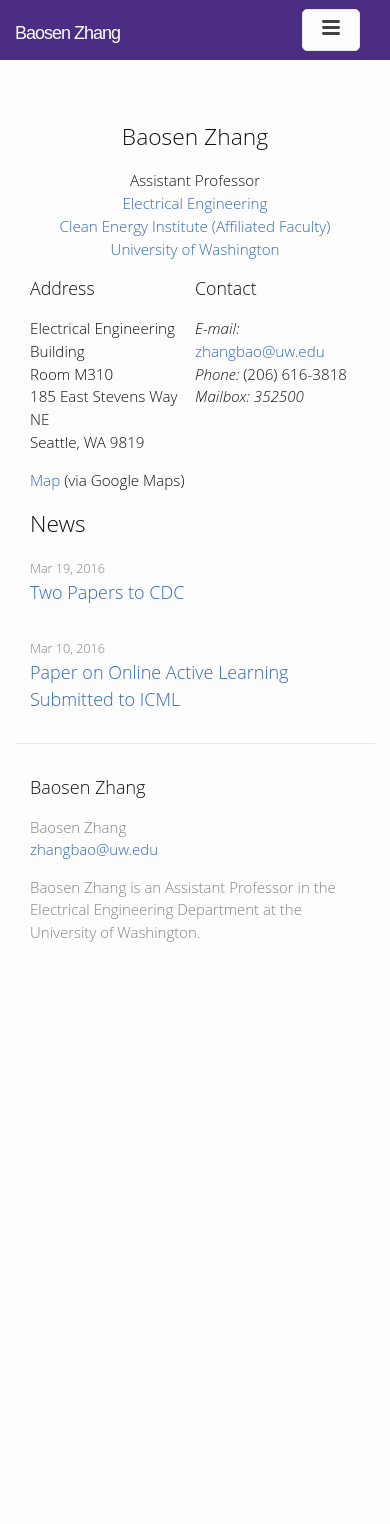
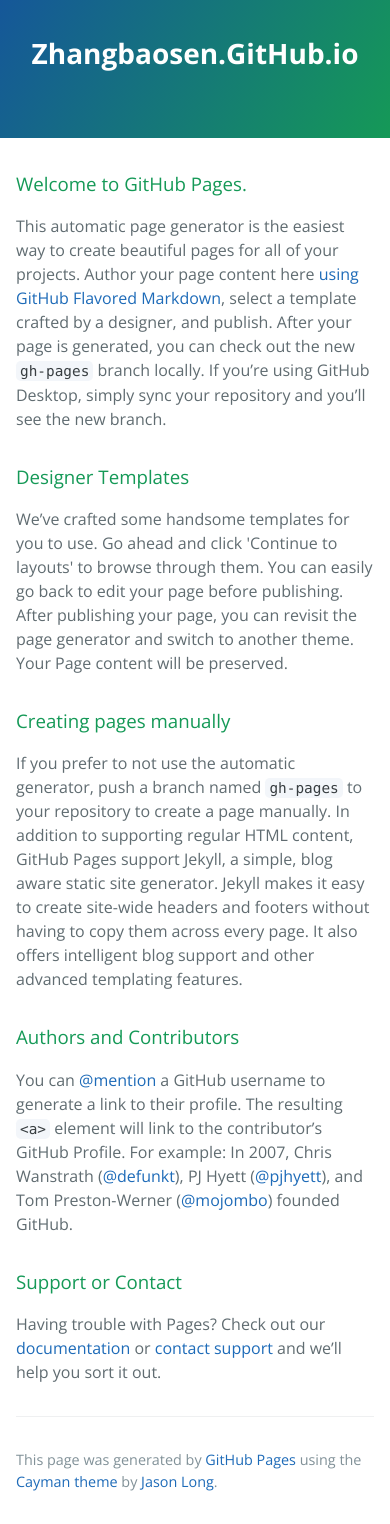
Before and after one commit to zhangbaosen/zhangbaosen.github.io, a Jekyll site: the page index.html, which Jekyll copies as it is, in a window 390 px wide. Built offline with Jekyll 4.4.1, drawn with Linux system fonts in a browser that asks for light colours; before the commit the page ends 1048 px from its top, so only the background shows below that.

Commit message:
Replace master branch with page content via GitHub

```diff
--- a/index.html
+++ b/index.html
@@ -1,53 +1,53 @@
----
-layout: default
----
-    <div class="page-content">
-      <div class="wrapper">
-        <div class="container">
-  <div class="jumbotron">
-    <center>
-    <h2>
-    Baosen Zhang
-    </h2>
-    <p>
-      Assistant Professor<br>
-      <a href="http://www.ee.washington.edu/"> Electrical Engineering</a><br>
-      <a href="http://www.cei.washington.edu/"> Clean Energy Institute (Affiliated Faculty)</a><br>
-      <a href="http://www.washington.edu/"> University of Washington</a>
-    </p>
-    </center>
-  </div>
-<div style="width: 50%; float:left">
-  <h3>Address</h3>
-  <p>
-  Electrical Engineering Building<br>
-  Room M310<br>
-  185 East Stevens Way NE<br>
-  Seattle, WA 9819<br>
-  </p>
-  <p><a href="https://goo.gl/maps/vtEPg1MaD6n">Map</a> (via Google Maps) </p>
-</div>
+<!DOCTYPE html>
+<html lang="en-us">
+  <head>
+    <meta charset="UTF-8">
+    <title>Zhangbaosen.GitHub.io by zhangbaosen</title>
+    <meta name="viewport" content="width=device-width, initial-scale=1">
+    <link rel="stylesheet" type="text/css" href="stylesheets/normalize.css" media="screen">
+    <link href='https://fonts.googleapis.com/css?family=Open+Sans:400,700' rel='stylesheet' type='text/css'>
+    <link rel="stylesheet" type="text/css" href="stylesheets/stylesheet.css" media="screen">
+    <link rel="stylesheet" type="text/css" href="stylesheets/github-light.css" media="screen">
+  </head>
+  <body>
+    <section class="page-header">
+      <h1 class="project-name">Zhangbaosen.GitHub.io</h1>
+      <h2 class="project-tagline"></h2>
+    </section>
 
-<div style="width: 50%; float:right">
-   <h3>Contact</h3>
-      <p><em>E-mail:</em> <a href="mailto:zhangbao@uw.edu">zhangbao@uw.edu</a> <br>
-      <em>Phone:</em> (206) 616-3818 <br>
-      <em>Mailbox: 352500</em> </p>
-</div>
+    <section class="main-content">
+      <h3>
+<a id="welcome-to-github-pages" class="anchor" href="#welcome-to-github-pages" aria-hidden="true"><span aria-hidden="true" class="octicon octicon-link"></span></a>Welcome to GitHub Pages.</h3>
 
-<div style="width: 100%; float:left">
+<p>This automatic page generator is the easiest way to create beautiful pages for all of your projects. Author your page content here <a href="https://guides.github.com/features/mastering-markdown/">using GitHub Flavored Markdown</a>, select a template crafted by a designer, and publish. After your page is generated, you can check out the new <code>gh-pages</code> branch locally. If you’re using GitHub Desktop, simply sync your repository and you’ll see the new branch.</p>
 
-<h2> News </h2>
+<h3>
+<a id="designer-templates" class="anchor" href="#designer-templates" aria-hidden="true"><span aria-hidden="true" class="octicon octicon-link"></span></a>Designer Templates</h3>
 
-  <ul class="post-list">
-    {% for post in site.posts %}
-      <li>
-        <h4>
-        <span class="post-meta">{{ post.date | date: "%b %-d, %Y" }}</span>
-          <a class="post-link" href="{{ post.url | prepend: site.baseurl }}">{{ post.title }}</a>
-        </h4>
-      </li>
-    {% endfor %}
-  </ul>
+<p>We’ve crafted some handsome templates for you to use. Go ahead and click 'Continue to layouts' to browse through them. You can easily go back to edit your page before publishing. After publishing your page, you can revisit the page generator and switch to another theme. Your Page content will be preserved.</p>
 
-</div>
+<h3>
+<a id="creating-pages-manually" class="anchor" href="#creating-pages-manually" aria-hidden="true"><span aria-hidden="true" class="octicon octicon-link"></span></a>Creating pages manually</h3>
+
+<p>If you prefer to not use the automatic generator, push a branch named <code>gh-pages</code> to your repository to create a page manually. In addition to supporting regular HTML content, GitHub Pages support Jekyll, a simple, blog aware static site generator. Jekyll makes it easy to create site-wide headers and footers without having to copy them across every page. It also offers intelligent blog support and other advanced templating features.</p>
+
+<h3>
+<a id="authors-and-contributors" class="anchor" href="#authors-and-contributors" aria-hidden="true"><span aria-hidden="true" class="octicon octicon-link"></span></a>Authors and Contributors</h3>
+
+<p>You can <a href="https://help.github.com/articles/basic-writing-and-formatting-syntax/#mentioning-users-and-teams" class="user-mention">@mention</a> a GitHub username to generate a link to their profile. The resulting <code>&lt;a&gt;</code> element will link to the contributor’s GitHub Profile. For example: In 2007, Chris Wanstrath (<a href="https://github.com/defunkt" class="user-mention">@defunkt</a>), PJ Hyett (<a href="https://github.com/pjhyett" class="user-mention">@pjhyett</a>), and Tom Preston-Werner (<a href="https://github.com/mojombo" class="user-mention">@mojombo</a>) founded GitHub.</p>
+
+<h3>
+<a id="support-or-contact" class="anchor" href="#support-or-contact" aria-hidden="true"><span aria-hidden="true" class="octicon octicon-link"></span></a>Support or Contact</h3>
+
+<p>Having trouble with Pages? Check out our <a href="https://help.github.com/pages">documentation</a> or <a href="https://github.com/contact">contact support</a> and we’ll help you sort it out.</p>
+
+      <footer class="site-footer">
+
+        <span class="site-footer-credits">This page was generated by <a href="https://pages.github.com">GitHub Pages</a> using the <a href="https://github.com/jasonlong/cayman-theme">Cayman theme</a> by <a href="https://twitter.com/jasonlong">Jason Long</a>.</span>
+      </footer>
+
+    </section>
+
+
+  </body>
+</html>
--- /dev/null
+++ b/stylesheets/github-light.css
@@ -0,0 +1,115 @@
+/*
+   Copyright 2014 GitHub Inc.
+
+   Licensed under the Apache License, Version 2.0 (the "License");
+   you may not use this file except in compliance with the License.
+   You may obtain a copy of the License at
+
+       http://www.apache.org/licenses/LICENSE-2.0
+
+   Unless required by applicable law or agreed to in writing, software
+   distributed under the License is distributed on an "AS IS" BASIS,
+   WITHOUT WARRANTIES OR CONDITIONS OF ANY KIND, either express or implied.
+   See the License for the specific language governing permissions and
+   limitations under the License.
+
+*/
+
+.pl-c /* comment */ {
+  color: #969896;
+}
+
+.pl-c1      /* constant, markup.raw, meta.diff.header, meta.module-reference, meta.property-name, support, support.constant, support.variable, variable.other.constant */,
+.pl-s .pl-v /* string variable */ {
+  color: #0086b3;
+}
+
+.pl-e  /* entity */,
+.pl-en /* entity.name */ {
+  color: #795da3;
+}
+
+.pl-s .pl-s1 /* string source */,
+.pl-smi      /* storage.modifier.import, storage.modifier.package, storage.type.java, variable.other, variable.parameter.function */ {
+  color: #333;
+}
+
+.pl-ent /* entity.name.tag */ {
+  color: #63a35c;
+}
+
+.pl-k /* keyword, storage, storage.type */ {
+  color: #a71d5d;
+}
+
+.pl-pds              /* punctuation.definition.string, string.regexp.character-class */,
+.pl-s                /* string */,
+.pl-s .pl-pse .pl-s1 /* string punctuation.section.embedded source */,
+.pl-sr               /* string.regexp */,
+.pl-sr .pl-cce       /* string.regexp constant.character.escape */,
+.pl-sr .pl-sra       /* string.regexp string.regexp.arbitrary-repitition */,
+.pl-sr .pl-sre       /* string.regexp source.ruby.embedded */ {
+  color: #183691;
+}
+
+.pl-v /* variable */ {
+  color: #ed6a43;
+}
+
+.pl-id /* invalid.deprecated */ {
+  color: #b52a1d;
+}
+
+.pl-ii /* invalid.illegal */ {
+  background-color: #b52a1d;
+  color: #f8f8f8;
+}
+
+.pl-sr .pl-cce /* string.regexp constant.character.escape */ {
+  color: #63a35c;
+  font-weight: bold;
+}
+
+.pl-ml /* markup.list */ {
+  color: #693a17;
+}
+
+.pl-mh        /* markup.heading */,
+.pl-mh .pl-en /* markup.heading entity.name */,
+.pl-ms        /* meta.separator */ {
+  color: #1d3e81;
+  font-weight: bold;
+}
+
+.pl-mq /* markup.quote */ {
+  color: #008080;
+}
+
+.pl-mi /* markup.italic */ {
+  color: #333;
+  font-style: italic;
+}
+
+.pl-mb /* markup.bold */ {
+  color: #333;
+  font-weight: bold;
+}
+
+.pl-md /* markup.deleted, meta.diff.header.from-file */ {
+  background-color: #ffecec;
+  color: #bd2c00;
+}
+
+.pl-mi1 /* markup.inserted, meta.diff.header.to-file */ {
+  background-color: #eaffea;
+  color: #55a532;
+}
+
+.pl-mdr /* meta.diff.range */ {
+  color: #795da3;
+  font-weight: bold;
+}
+
+.pl-mo /* meta.output */ {
+  color: #1d3e81;
+}
--- /dev/null
+++ b/stylesheets/stylesheet.css
@@ -0,0 +1,245 @@
+* {
+  box-sizing: border-box; }
+
+body {
+  padding: 0;
+  margin: 0;
+  font-family: "Open Sans", "Helvetica Neue", Helvetica, Arial, sans-serif;
+  font-size: 16px;
+  line-height: 1.5;
+  color: #606c71; }
+
+a {
+  color: #1e6bb8;
+  text-decoration: none; }
+  a:hover {
+    text-decoration: underline; }
+
+.btn {
+  display: inline-block;
+  margin-bottom: 1rem;
+  color: rgba(255, 255, 255, 0.7);
+  background-color: rgba(255, 255, 255, 0.08);
+  border-color: rgba(255, 255, 255, 0.2);
+  border-style: solid;
+  border-width: 1px;
+  border-radius: 0.3rem;
+  transition: color 0.2s, background-color 0.2s, border-color 0.2s; }
+  .btn + .btn {
+    margin-left: 1rem; }
+
+.btn:hover {
+  color: rgba(255, 255, 255, 0.8);
+  text-decoration: none;
+  background-color: rgba(255, 255, 255, 0.2);
+  border-color: rgba(255, 255, 255, 0.3); }
+
+@media screen and (min-width: 64em) {
+  .btn {
+    padding: 0.75rem 1rem; } }
+
+@media screen and (min-width: 42em) and (max-width: 64em) {
+  .btn {
+    padding: 0.6rem 0.9rem;
+    font-size: 0.9rem; } }
+
+@media screen and (max-width: 42em) {
+  .btn {
+    display: block;
+    width: 100%;
+    padding: 0.75rem;
+    font-size: 0.9rem; }
+    .btn + .btn {
+      margin-top: 1rem;
+      margin-left: 0; } }
+
+.page-header {
+  color: #fff;
+  text-align: center;
+  background-color: #159957;
+  background-image: linear-gradient(120deg, #155799, #159957); }
+
+@media screen and (min-width: 64em) {
+  .page-header {
+    padding: 5rem 6rem; } }
+
+@media screen and (min-width: 42em) and (max-width: 64em) {
+  .page-header {
+    padding: 3rem 4rem; } }
+
+@media screen and (max-width: 42em) {
+  .page-header {
+    padding: 2rem 1rem; } }
+
+.project-name {
+  margin-top: 0;
+  margin-bottom: 0.1rem; }
+
+@media screen and (min-width: 64em) {
+  .project-name {
+    font-size: 3.25rem; } }
+
+@media screen and (min-width: 42em) and (max-width: 64em) {
+  .project-name {
+    font-size: 2.25rem; } }
+
+@media screen and (max-width: 42em) {
+  .project-name {
+    font-size: 1.75rem; } }
+
+.project-tagline {
+  margin-bottom: 2rem;
+  font-weight: normal;
+  opacity: 0.7; }
+
+@media screen and (min-width: 64em) {
+  .project-tagline {
+    font-size: 1.25rem; } }
+
+@media screen and (min-width: 42em) and (max-width: 64em) {
+  .project-tagline {
+    font-size: 1.15rem; } }
+
+@media screen and (max-width: 42em) {
+  .project-tagline {
+    font-size: 1rem; } }
+
+.main-content :first-child {
+  margin-top: 0; }
+.main-content img {
+  max-width: 100%; }
+.main-content h1, .main-content h2, .main-content h3, .main-content h4, .main-content h5, .main-content h6 {
+  margin-top: 2rem;
+  margin-bottom: 1rem;
+  font-weight: normal;
+  color: #159957; }
+.main-content p {
+  margin-bottom: 1em; }
+.main-content code {
+  padding: 2px 4px;
+  font-family: Consolas, "Liberation Mono", Menlo, Courier, monospace;
+  font-size: 0.9rem;
+  color: #383e41;
+  background-color: #f3f6fa;
+  border-radius: 0.3rem; }
+.main-content pre {
+  padding: 0.8rem;
+  margin-top: 0;
+  margin-bottom: 1rem;
+  font: 1rem Consolas, "Liberation Mono", Menlo, Courier, monospace;
+  color: #567482;
+  word-wrap: normal;
+  background-color: #f3f6fa;
+  border: solid 1px #dce6f0;
+  border-radius: 0.3rem; }
+  .main-content pre > code {
+    padding: 0;
+    margin: 0;
+    font-size: 0.9rem;
+    color: #567482;
+    word-break: normal;
+    white-space: pre;
+    background: transparent;
+    border: 0; }
+.main-content .highlight {
+  margin-bottom: 1rem; }
+  .main-content .highlight pre {
+    margin-bottom: 0;
+    word-break: normal; }
+.main-content .highlight pre, .main-content pre {
+  padding: 0.8rem;
+  overflow: auto;
+  font-size: 0.9rem;
+  line-height: 1.45;
+  border-radius: 0.3rem; }
+.main-content pre code, .main-content pre tt {
+  display: inline;
+  max-width: initial;
+  padding: 0;
+  margin: 0;
+  overflow: initial;
+  line-height: inherit;
+  word-wrap: normal;
+  background-color: transparent;
+  border: 0; }
+  .main-content pre code:before, .main-content pre code:after, .main-content pre tt:before, .main-content pre tt:after {
+    content: normal; }
+.main-content ul, .main-content ol {
+  margin-top: 0; }
+.main-content blockquote {
+  padding: 0 1rem;
+  margin-left: 0;
+  color: #819198;
+  border-left: 0.3rem solid #dce6f0; }
+  .main-content blockquote > :first-child {
+    margin-top: 0; }
+  .main-content blockquote > :last-child {
+    margin-bottom: 0; }
+.main-content table {
+  display: block;
+  width: 100%;
+  overflow: auto;
+  word-break: normal;
+  word-break: keep-all; }
+  .main-content table th {
+    font-weight: bold; }
+  .main-content table th, .main-content table td {
+    padding: 0.5rem 1rem;
+    border: 1px solid #e9ebec; }
+.main-content dl {
+  padding: 0; }
+  .main-content dl dt {
+    padding: 0;
+    margin-top: 1rem;
+    font-size: 1rem;
+    font-weight: bold; }
+  .main-content dl dd {
+    padding: 0;
+    margin-bottom: 1rem; }
+.main-content hr {
+  height: 2px;
+  padding: 0;
+  margin: 1rem 0;
+  background-color: #eff0f1;
+  border: 0; }
+
+@media screen and (min-width: 64em) {
+  .main-content {
+    max-width: 64rem;
+    padding: 2rem 6rem;
+    margin: 0 auto;
+    font-size: 1.1rem; } }
+
+@media screen and (min-width: 42em) and (max-width: 64em) {
+  .main-content {
+    padding: 2rem 4rem;
+    font-size: 1.1rem; } }
+
+@media screen and (max-width: 42em) {
+  .main-content {
+    padding: 2rem 1rem;
+    font-size: 1rem; } }
+
+.site-footer {
+  padding-top: 2rem;
+  margin-top: 2rem;
+  border-top: solid 1px #eff0f1; }
+
+.site-footer-owner {
+  display: block;
+  font-weight: bold; }
+
+.site-footer-credits {
+  color: #819198; }
+
+@media screen and (min-width: 64em) {
+  .site-footer {
+    font-size: 1rem; } }
+
+@media screen and (min-width: 42em) and (max-width: 64em) {
+  .site-footer {
+    font-size: 1rem; } }
+
+@media screen and (max-width: 42em) {
+  .site-footer {
+    font-size: 0.9rem; } }
```
Also changed, not shown: params.json (added, +6 -0 lines), stylesheets/normalize.css (added).
